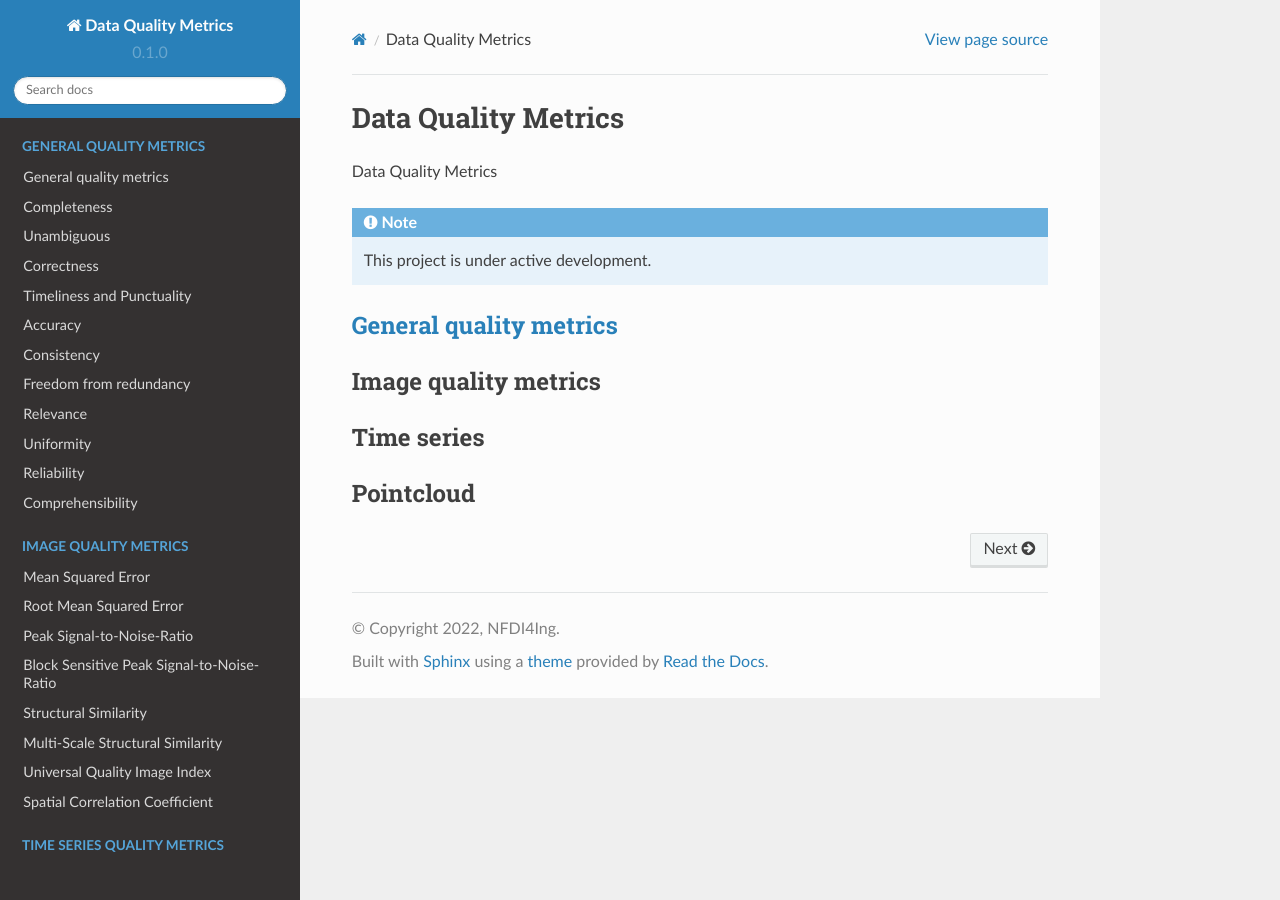
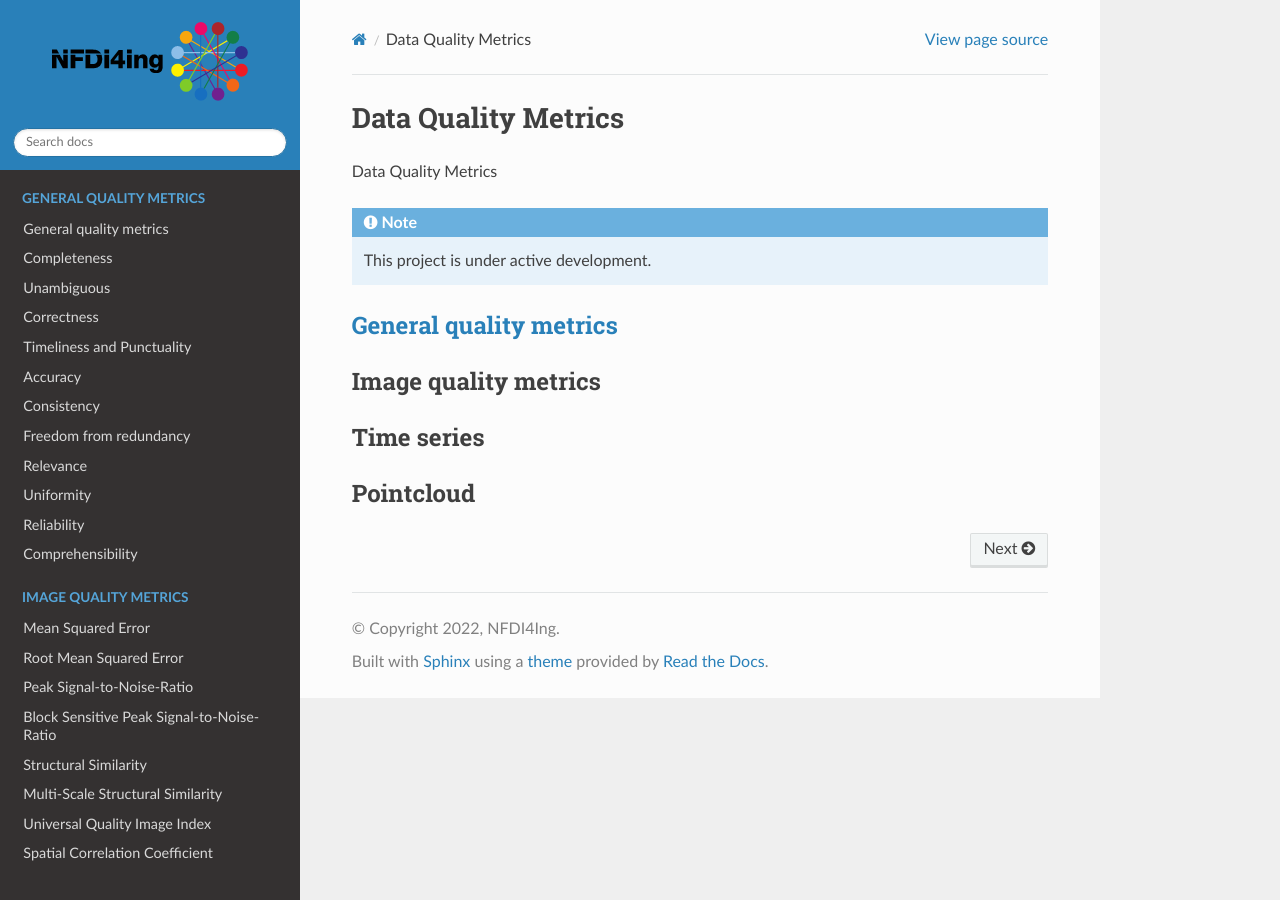
Before and after one commit to HDierend/Data-Quality-Metrics, a Sphinx documentation site: the page built from docs/source/index.rst, in a window 1280 px wide. Built offline with Sphinx 7.4.7 and the Read the Docs theme 2.0.0, drawn with Linux system fonts in a browser that asks for light colours.

Commit message:
added logo

```diff
--- a/docs/source/conf.py
+++ b/docs/source/conf.py
@@ -31,6 +31,12 @@ templates_path = ["_templates"]
 # -- Options for HTML output
 
 html_theme = "sphinx_rtd_theme"
+html_static_path = ['_static']
+html_logo = "nfdi4ing_logo.png"
+html_theme_options = {
+    'logo_only': True,
+    'display_version': False,
+}
 
 # -- Options for EPUB output
 epub_show_urls = "footnote"
```
Also changed, not shown: docs/source/nfdi4ing_logo.png (added).
